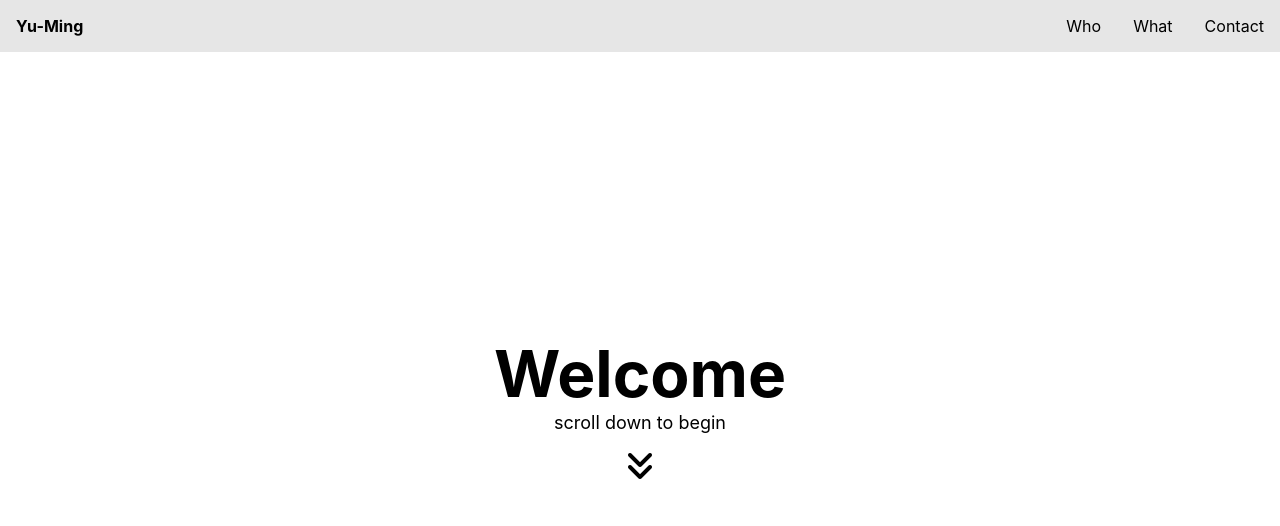
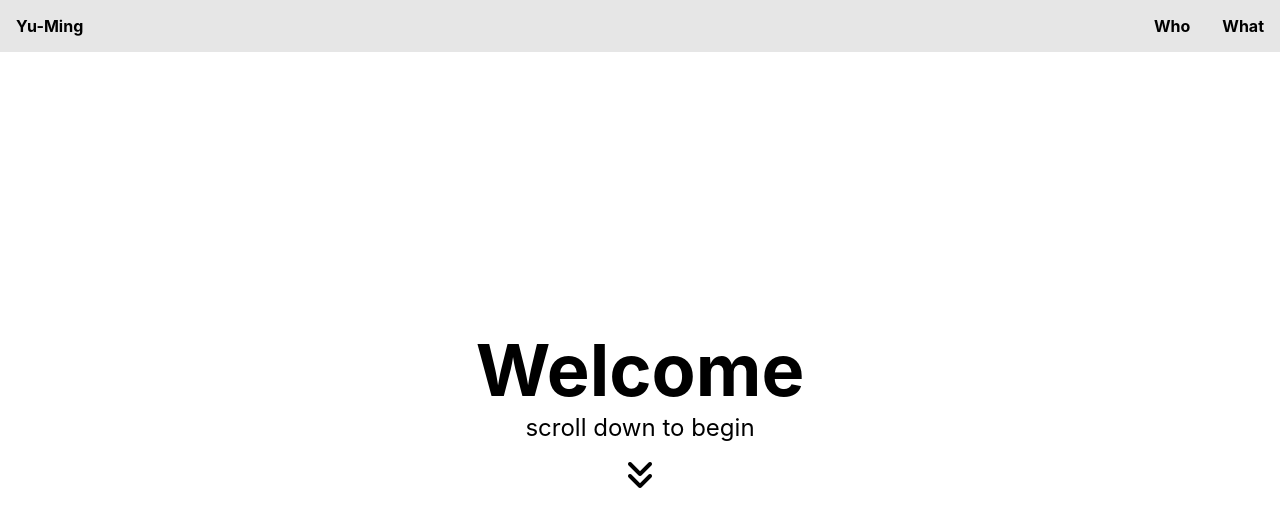
Before and after one commit to yumingchang1991/personal-portfolio, a React (Create React App) app: page / in a window 1280 px wide. Shown: the top 526 px of the page. Built offline with nearby package versions, Linux system fonts and the light colour scheme.

Commit message:
add react router dom to project, remove contact from navigation

```diff
--- a/package.json
+++ b/package.json
@@ -9,6 +9,7 @@
     "@testing-library/user-event": "^13.5.0",
     "react": "^17.0.2",
     "react-dom": "^17.0.2",
+    "react-router-dom": "^6.2.2",
     "react-scripts": "5.0.0",
     "web-vitals": "^2.1.4"
   },
--- a/src/App.js
+++ b/src/App.js
@@ -1,13 +1,20 @@
 import './App.css';
 import Navigation from './Navigation';
 import LandingPage from './LandingPage';
+import WhoPage from './WhoPage'
+import {Routes, Route, HashRouter} from "react-router-dom";
 
 function App() {
   return (
-    <div className="App">
+    <HashRouter>
       <Navigation />
-      <LandingPage />
-    </div>
+      <div className="App">
+        <Routes>
+          <Route exact path="/" element={<LandingPage />} />
+          <Route path="/who" element={<WhoPage />} />
+        </Routes>
+      </div>
+    </HashRouter>
   );
 }
 
--- a/src/LandingPage.css
+++ b/src/LandingPage.css
@@ -9,11 +9,11 @@
 }
 
 .landing-title {
-    font-size: 64px;
+    font-size: 72px;
 }
 
 .landing-body {
-    font-size: 18px;
+    font-size: 24px;
 }
 
 .swipe-down-icon {
--- a/src/Navigation.css
+++ b/src/Navigation.css
@@ -37,10 +37,10 @@ a {
 
 @media (max-width: 360px) {
     .brand-name {
-        font-size: 18px;
+        font-size: 24px;
     }
 
     .navigation-item {
-        font-size: 14px;
+        font-size: 24px;
     }
 }
--- a/src/Navigation.js
+++ b/src/Navigation.js
@@ -1,4 +1,5 @@
 import './Navigation.css'
+import {NavLink, HashRouter} from "react-router-dom";
 
 function Navigation() {
     return (
@@ -10,19 +11,14 @@ function Navigation() {
             <div className="navigation-list-container">
                 <ul className="navigation-list">
                     <li className="navigation-item">
-                        <span>
+                        <NavLink to="/who">
                             Who
-                        </span>
+                        </NavLink>
                     </li>
                     <li className="navigation-item">
-                        <span>
+                        <NavLink to="/what">
                             What
-                        </span>
-                    </li>
-                    <li className="navigation-item">
-                        <span>
-                            Contact
-                        </span>
+                        </NavLink>
                     </li>
                 </ul>
             </div>
--- /dev/null
+++ b/src/WhoPage.js
@@ -0,0 +1,10 @@
+import './WhoPage.css'
+
+function WhoPage() {
+    return (
+        <>
+        </>
+    )
+}
+
+export default WhoPage
```
Also changed, not shown: src/WhoPage.css (added), src/logo.svg (deleted), 1 other file (tests, documents, lock files or other folders).
